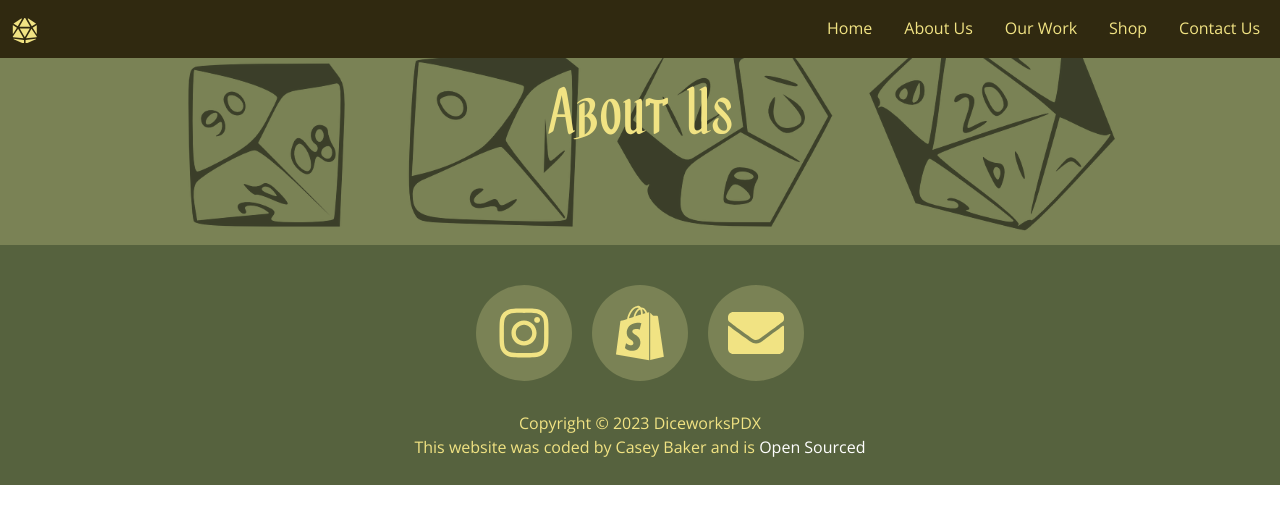
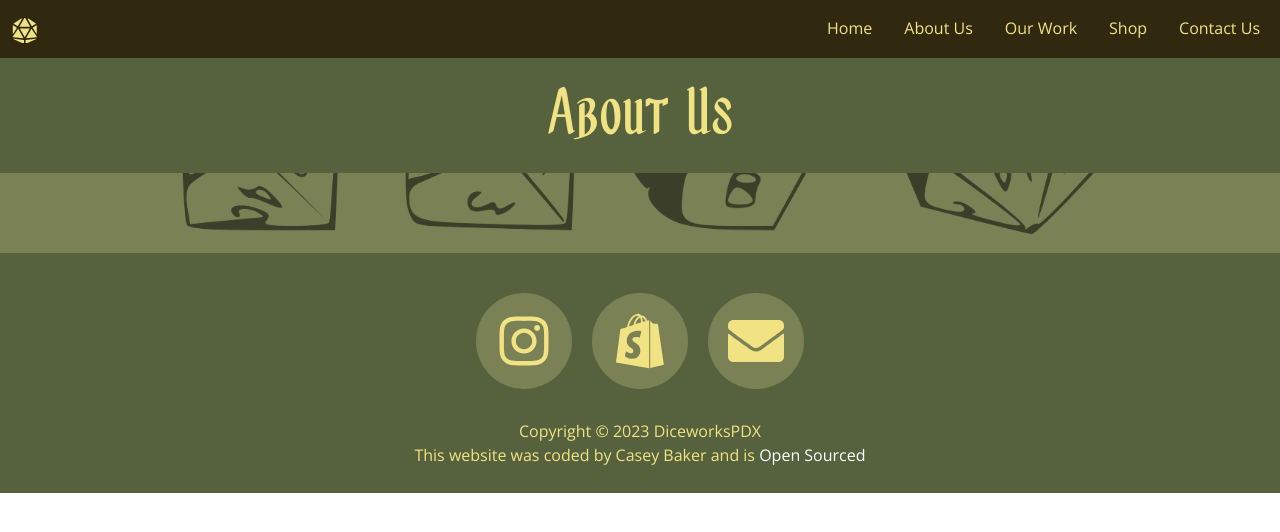
Before and after one commit to cj-baker/diceworksPDX-react, a React (Create React App) app: page /#/about in a window 1280 px wide. Shown: the top 532 px of the page. Built offline with nearby package versions, Linux system fonts and the light colour scheme.

Commit message:
Edited header css

```diff
--- a/src/index.css
+++ b/src/index.css
@@ -16,8 +16,8 @@
 
   body {
     max-width: 1800px;
-    min-height: 100%;
-    max-height: 100vmin;
+    min-height: fit-content;
+    height: 100vmax;
   font-family: 'OpenSans',-apple-system, BlinkMacSystemFont, 'Segoe UI', 'Roboto', 'Oxygen',
     'Ubuntu', 'Cantarell', 'Fira Sans', 'Droid Sans', 'Helvetica Neue',
     sans-serif;
--- a/src/pages/About.js
+++ b/src/pages/About.js
@@ -8,8 +8,10 @@ export default function About() {
     return(
         <body className="about-body">
         <Navigation/>
+        <header className="about-header">
+        <h2>About Us</h2>
+        </header>
         <main className="about-main">
-        <h2>About Us</h2>
         </main>
         <Footer/>
         </body>
--- a/src/pages/Work.js
+++ b/src/pages/Work.js
@@ -1,20 +1,19 @@
 import Navigation from "../components/Navigation"
 import "../styles/Work.css"
 import ImageGallery from "../components/ImageGallery"
-
+import Footer from "../components/Footer"
 
 function Work() {
     return(
         <body className="work-body">
             <Navigation/>
+
+            <header className="work-header"><h2>Our Work</h2>
+            <p>Take a peek at some past pours and some unfinished gems.</p></header>
             <main className="work-main">
-            <h2>Our Work</h2>
-            <p>Take a peek at some past pours and some unfinished gems.</p>
             <ImageGallery />
             </main>
-            <footer>
-        <h1>This is the Footer</h1>
-      </footer>
+            <Footer/>
         </body>
     )
 
--- a/src/styles/About.css
+++ b/src/styles/About.css
@@ -5,11 +5,18 @@
   background-size: contain;
   background-position: center;
   text-align: center;
+  height: auto;
   color: var(--subheading-color);
   font-family: var(--primary-font);
 }
 
-.about-main{
-  padding: 80px 0;
+.about-header{
+  padding-top: 80px;
+  padding-bottom: 1vmin;
+  background-color: var(--secondary-background);
 
 }
+
+.about-main {
+  padding: 5vmin 0;
+}
--- a/src/styles/Contact.css
+++ b/src/styles/Contact.css
@@ -5,11 +5,26 @@
   background-size: contain;
   background-position: center;
   text-align: center;
+  height: auto;
   color: var(--subheading-color);
   font-family: var(--primary-font);
   }
 
-  main{
-    padding: 80px 0;
+  .contact-header{
+    padding-top: 80px;
+    margin-bottom: 5vmin;
+    background-color: var(--secondary-background);
 
   }
+
+  .contact-main {
+    padding: 5vmin 0;
+  }
+  .order-link{
+    color: white;
+    text-decoration: none;
+  }
+  .order-link:hover{
+    color: var(--primary-color);
+    text-decoration: underline;
+  }
--- a/src/styles/Footer.css
+++ b/src/styles/Footer.css
@@ -14,6 +14,10 @@
     color: white;
     text-decoration: none;
   }
+  .source-code-link:hover{
+    color: var(--primary-color);
+    text-decoration: underline;
+  }
   footer{
     width: 100%;
     padding: 10px 0;
--- a/src/styles/Work.css
+++ b/src/styles/Work.css
@@ -5,11 +5,18 @@
     background-size: contain;
     background-position: center;
     text-align: center;
+    height: auto;
     color: var(--subheading-color);
     font-family: var(--primary-font);
   }
 
-  .work-main{
-    padding: 80px 0;
+  .work-header{
+    padding-top: 80px;
+    padding-bottom: 1vmin;
+    background-color: var(--secondary-background);
 
   }
+
+  .work-main {
+    padding: 5vmin 0;
+  }
```
Also changed, not shown: src/pages/Contact.js (+11 -5 lines).
